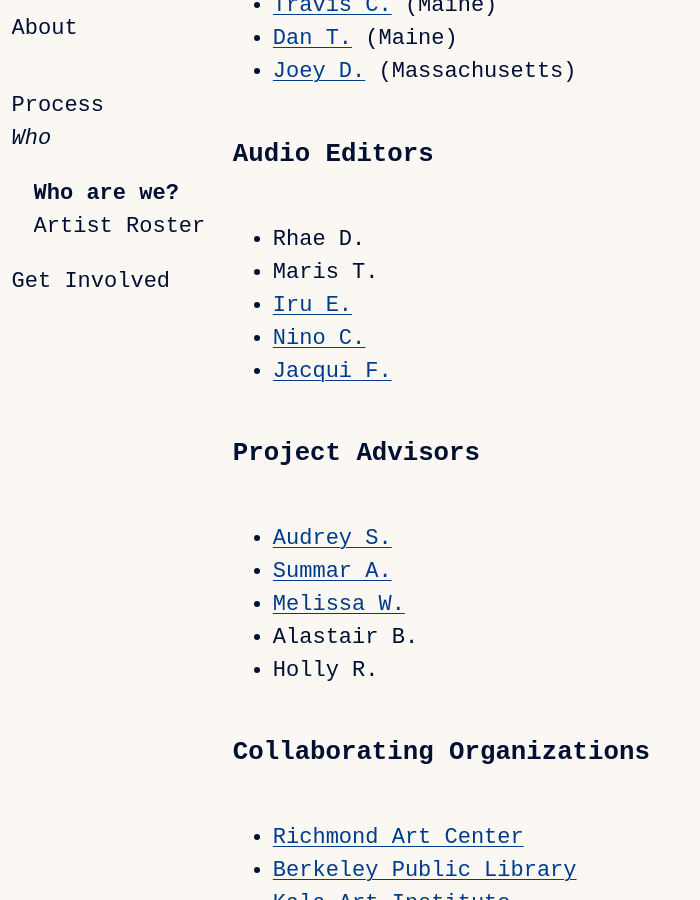
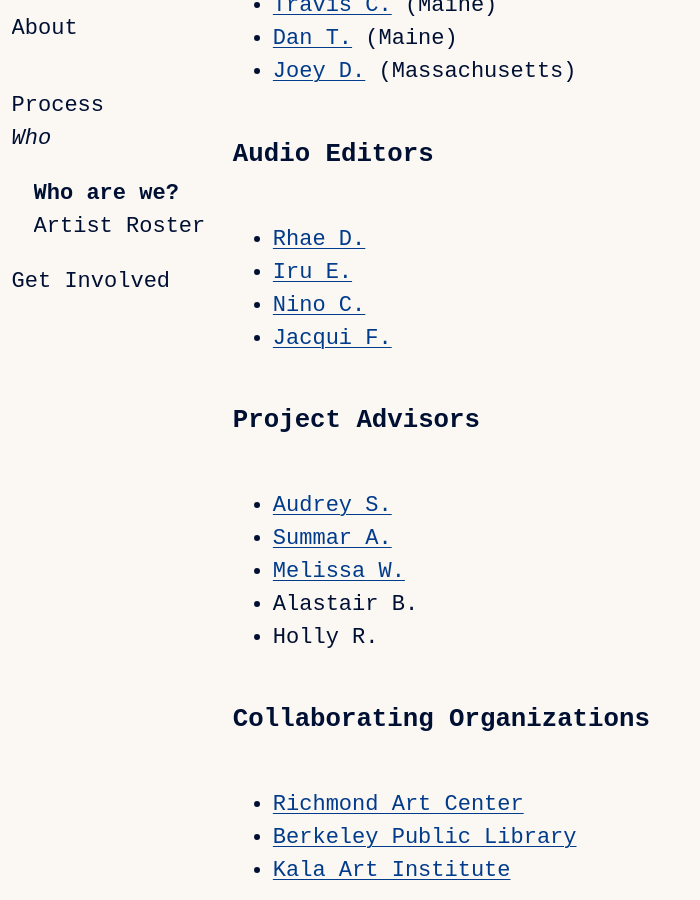
Before and after one commit to danieldickison/transmission-site, a Jekyll site: the page built from who.markdown, in a window 1280 px wide and 900 px high, scrolled down 1223 px. Shown: the whole window, without its empty margins (0-700 px from the left). Built offline with Jekyll 4.4.1, drawn with Linux system fonts in a browser that asks for light colours; some web fonts are replaced; our own code applies the rules of GitHub Pages for plain Markdown files.

Commit message:
Update who.markdown

```diff
--- a/who.markdown
+++ b/who.markdown
@@ -27,8 +27,7 @@
 
 ### Audio Editors
 
-* Rhae D.
-* Maris T.
+* [Rhae D.](https://www.instagram.com/rhaedawn/?hl=en)
 * [Iru E.](https://iruekpunobi.com/)
 * [Nino C.](https://www.instagram.com/princejellobeb/?hl=en)
 * [Jacqui F.](https://stabbyunicorn.media/)
```
